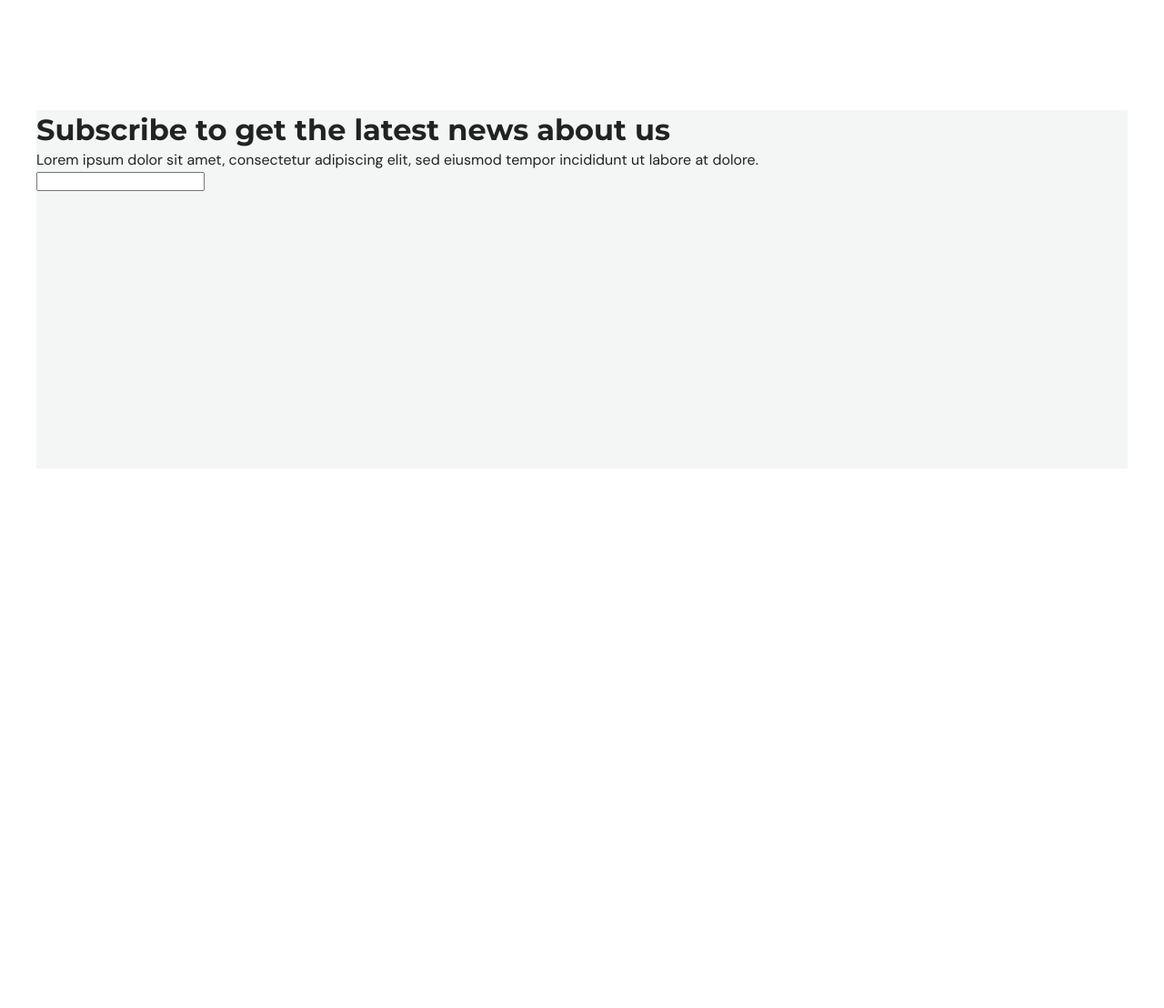
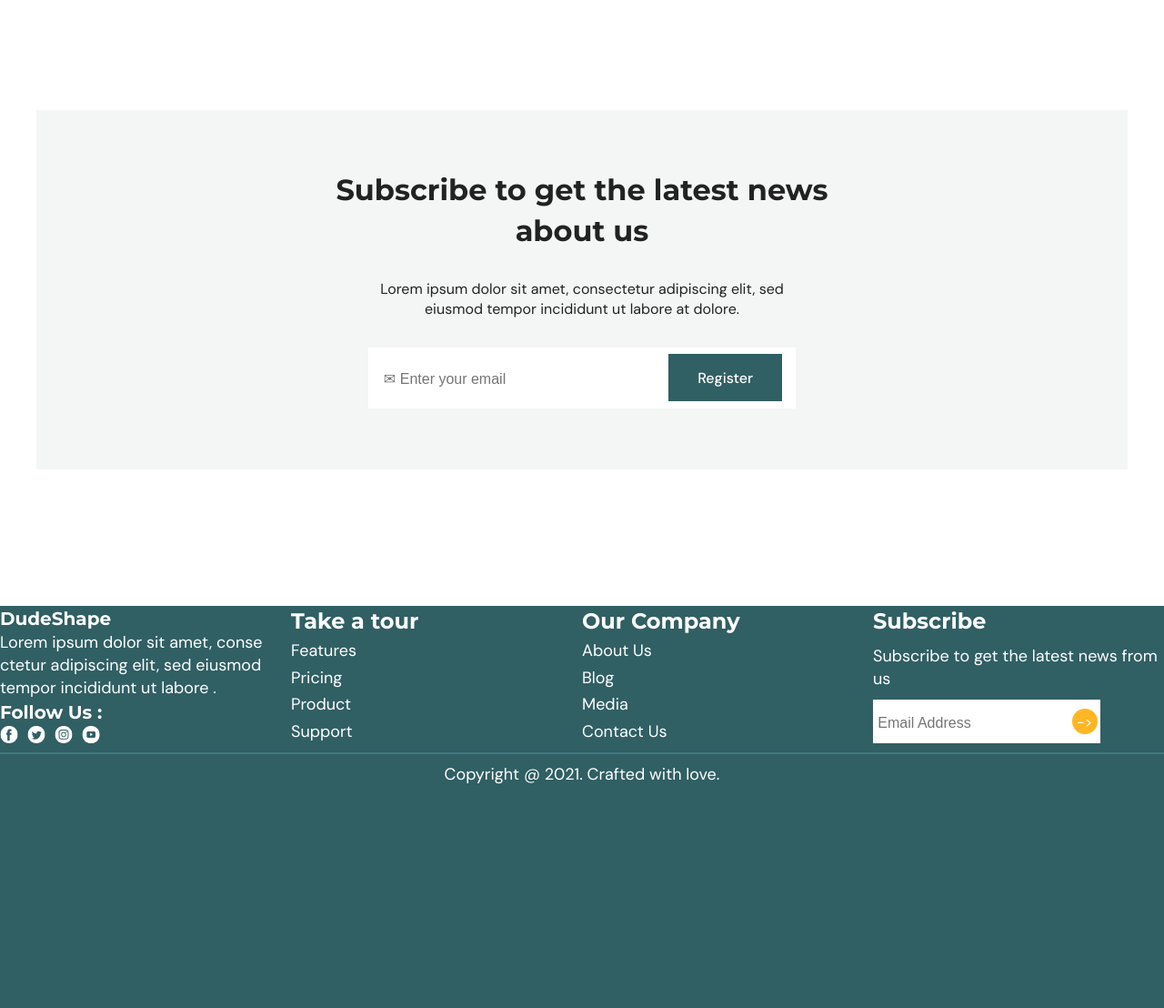
Before and after one commit to TsimurKurchyshyn/DudeShape-Project, a plain HTML site: page index.html in a window 1280 px wide. Shown: the part 3720-4828 px from the top of the page at 91% size. Before the commit the page ends 4235 px from the top, so only its background shows below. Drawn offline with Linux system fonts and the light colour scheme.

Commit message:
DudeShape Project commit 4

```diff
--- a/css/style.css
+++ b/css/style.css
@@ -525,27 +525,147 @@ body{
 }
 
 .news{
-  justify-items: center;
   margin-top: 300px;
   width: 1200px;
+  height: 395px;
   justify-self: center;
 }
 
 .news__main{
   width: 1200px;
-  height: 394.3199157714844px;
+  height: 395px;
   background-color: #F4F6F6;
   color: #222222;
+  justify-content: center;
+  align-content: center;
+  text-align: center;
 }
 
 .news__main-head{
   font-family: "Montserrat", sans-serif;
   font-weight: 700;
   font-size: 32px;
+  padding-left: 300px;
+  padding-right: 300px;
+  margin-bottom: 30px;
 }
 
 .news__main-text{
   font-size: 16px;
+  padding-left: 350px;
+  padding-right: 350px;
+  margin-bottom: 30px;
+}
+
+.news__register{
+  width: 470px;
+  height: 67px;
+  background-color: #FFFFFF;
+  justify-content: center;
+  align-content: center;
+  text-align: center;
+  justify-self: center;
+}
+
+.news__register-fill{
+  border: none;
+  color: #BABABA;
+  font-size: 16px;
+  font-weight: 400;
+}
+
+.news__register-submit{
+  width: 125px;
+  height: 52px;
+  background-color: #305F64;
+  font-size: 16px;
+  font-weight: 500;
+  color: #FFFFFF;
+  margin-left: 100px;
+}
+
+.footer{
+  margin-top: 150px;
+  width: 100%;
+  height: 442px;
+  background-color: #305F64;
+  color: #FFFFFF;
+  justify-content: center;
+}
+
+.footer__main{
+  display: grid;
+  grid-template-columns: repeat(4, 1fr);
+}
+
+.footer__main-column{
+  display: flex;
+  flex-direction: column;
+  justify-content: space-between;
+}
+
+.footer__column-head{
+  font-family: "Montserrat", sans-serif;
+  font-weight: 700;
+  font-size: 20px;
+}
+
+.footer__column-title{
+  font-size: 24px;
+}
+
+.footer__column-tab{
+  font-size: 18px;
+}
+
+.footer__column-image{
+  display: flex;
+  flex-direction: row;
+}
+
+.footer__column-pic{
+  width: 20px;
+  height: 20px;
+  margin-right: 10px;
+}
+
+.footer__line{
+  width: 100%;
+  height: 2px;
+  border: none;
+  background-color: #407980;
+  margin-top: 10px;
+  margin-bottom: 10px;
+}
+
+.footer__register{
+  width: 250px;
+  height: 48px;
+  background-color: #FFFFFF;
+  justify-content: center;
+  align-content: center;
+  text-align: center;
+}
+
+.footer__register-fill{
+  border: none;
+  color: #859395;
+  font-size: 16px;
+  font-weight: 400;
+}
+
+.footer__register-submit{
+  width: 28px;
+  height: 28px;
+  border-radius: 50%;
+  background-color: #FFB624;
+  color: #FFFFFF;
+}
+
+.footer__end-head{
+  font-weight: 400;
+  font-size: 18px;
+  justify-self: center;
 }
 
 @media (max-width: 1024px) {
--- a/index.html
+++ b/index.html
@@ -182,7 +182,7 @@
     </div>
   </section>
 
-  <section class="furniture">
+  <section class="furniture" id="furniturez">
     <div class="furniture__header">
       <h1 class="furniture__header-head">All Furniture</h1>
       <div class="furniture__sections">
@@ -257,7 +257,52 @@
       <h1 class="news__main-head">Subscribe to get the latest news about us</h1>
       <p class="news__main-text">Lorem ipsum dolor sit amet, consectetur adipiscing elit,
         sed eiusmod tempor incididunt ut labore at dolore.</p>
-      <input class="news__register">
+        <div class="news__register">
+      <input class="news__register-fill" type="email" placeholder="&#9993 Enter your email">
+      <button class="news__register-submit" type="submit">Register</button>
+    </div>
+    </div>
+  </section>
+
+  <section class="footer" id="footerz">
+    <div class="footer__main">
+      <div class="footer__main-column">
+        <h1 class="footer__column-head">DudeShape</h1>
+        <p class="footer__column-tab">Lorem ipsum dolor sit amet, conse ctetur adipiscing elit, sed eiusmod tempor incididunt ut labore .</p>
+        <p class="footer__column-head">Follow Us :</p>
+        <div class="footer__column-image">
+          <img class="footer__column-pic" src="images/facebookpic.svg">
+          <img class="footer__column-pic" src="images/twitterpic.svg">
+          <img class="footer__column-pic" src="images/instagrampic.svg">
+          <img class="footer__column-pic" src="images/youtubepic.svg">
+        </div>
+      </div>
+      <div class="footer__main-column">
+        <h1 class="footer__column-head footer__column-title">Take a tour</h1>
+        <p class="footer__column-tab">Features</p>
+        <p class="footer__column-tab">Pricing</p>
+        <p class="footer__column-tab">Product</p>
+        <p class="footer__column-tab">Support</p>
+      </div>
+      <div class="footer__main-column">
+        <h1 class="footer__column-head footer__column-title">Our Company</h1>
+        <p class="footer__column-tab">About Us</p>
+        <p class="footer__column-tab">Blog</p>
+        <p class="footer__column-tab">Media</p>
+        <p class="footer__column-tab">Contact Us</p>
+      </div>
+      <div class="footer__main-column">
+        <h1 class="footer__column-head footer__column-title">Subscribe</h1>
+        <p class="footer__column-tab">Subscribe to get the latest news from us</p>
+        <div class="footer__register">
+      <input class="footer__register-fill" type="email" placeholder="Email Address">
+      <button class="footer__register-submit" type="submit">-></button>
+    </div>
+      </div>
+    </div>
+    <hr class="footer__line">
+    <div class="footer__end">
+      <h1 class="footer__end-head">Copyright @ 2021. Crafted with love.</h1>
     </div>
   </section>
 
```
Also changed, not shown: images/facebookpic.svg (added), images/instagrampic.svg (added), images/twitterpic.svg (added), images/youtubepic.svg (added).
